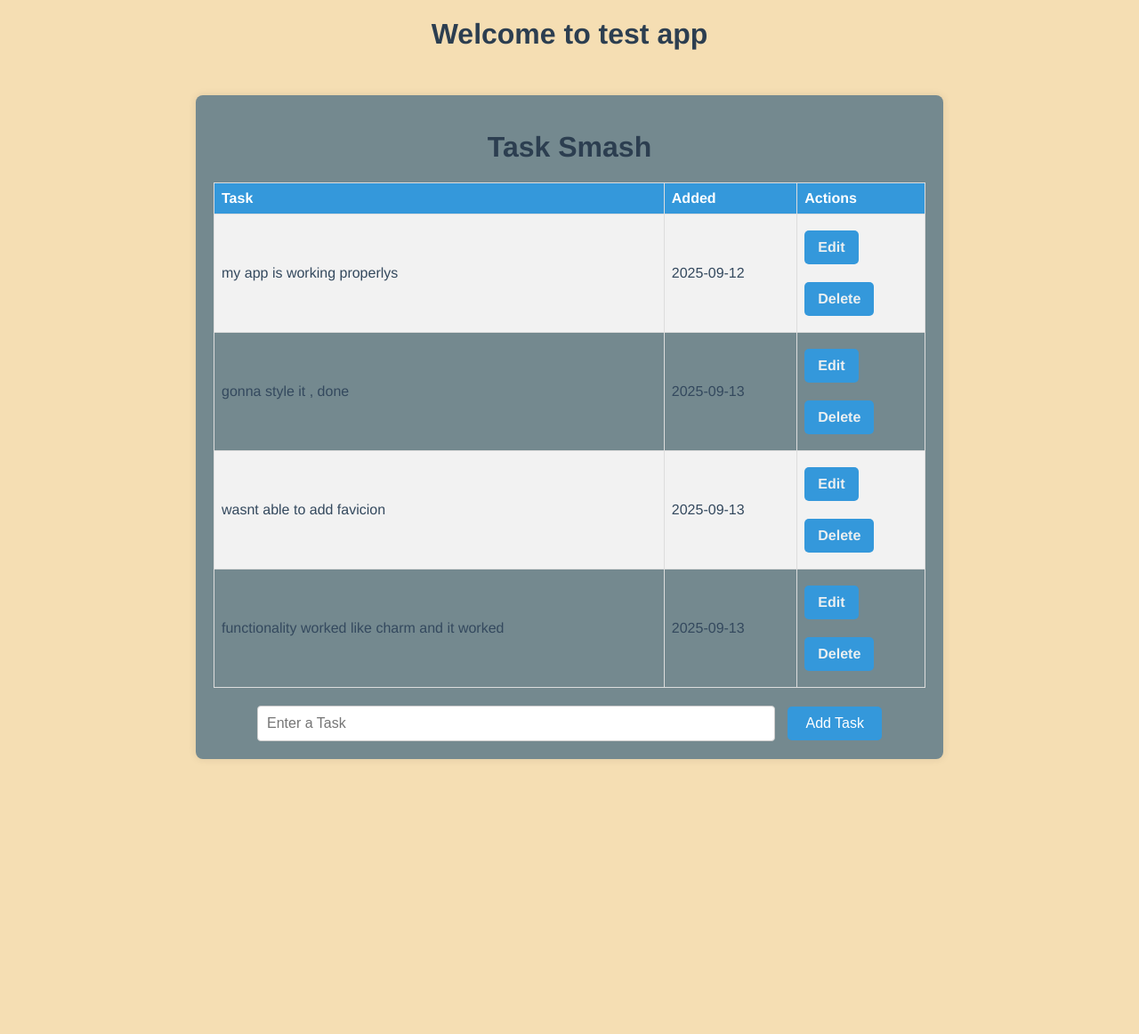
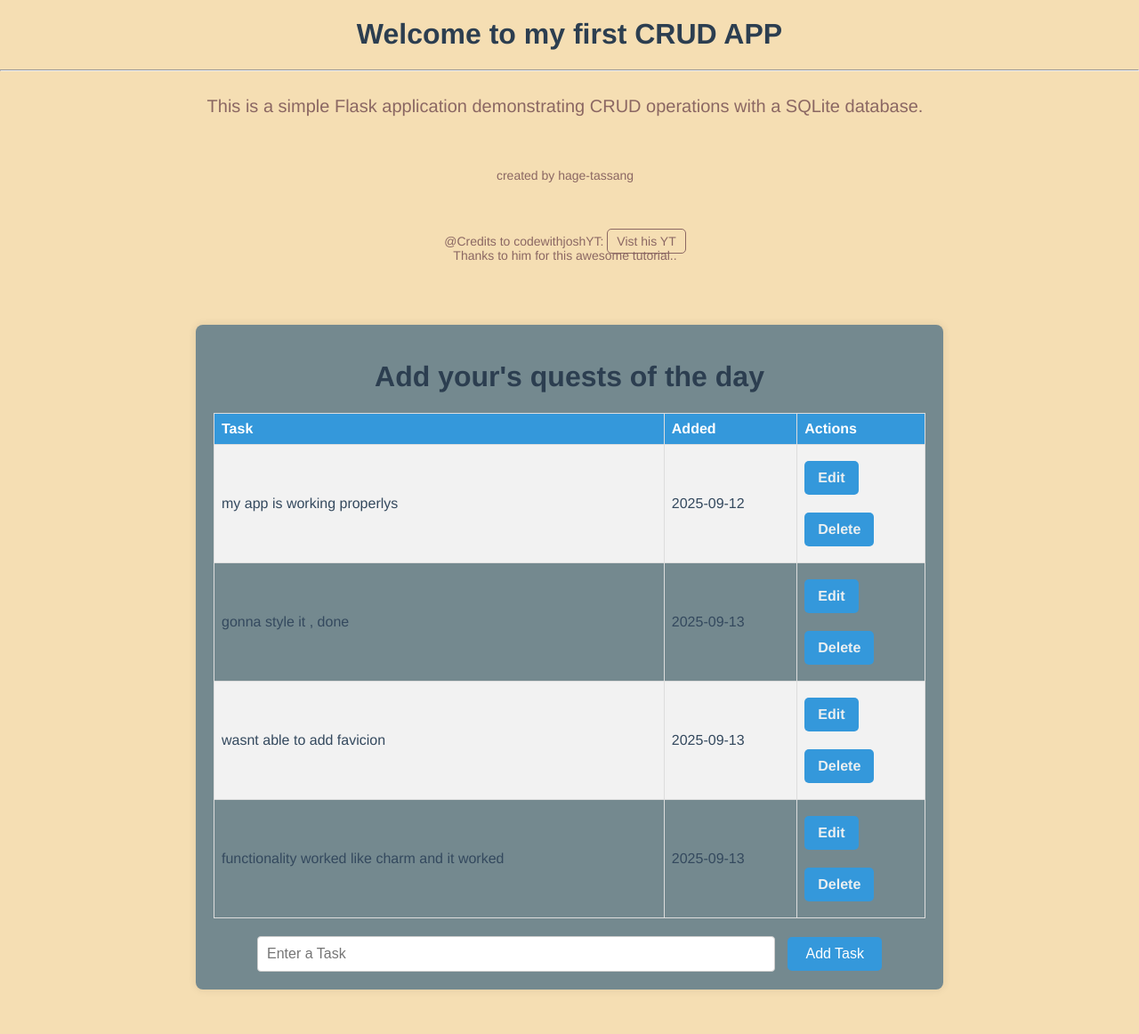
Before and after one commit to Hage-Tassang/CodeWithJosh-Flask-Playlist, a Flask app: page / in a window 1280 px wide. Shown: the whole page at 89% size. Before the commit the page ends 853 px from the top, so only its background shows below. Run offline with Flask 3, Linux system fonts and the light colour scheme.

Commit message:
some few changes and credits to author

```diff
--- a/flask-app-learn/static/styles.css
+++ b/flask-app-learn/static/styles.css
@@ -93,4 +93,29 @@ h1 {
 }
 .content table tr:hover {
   background-color: #ddd;
+}
+
+span {
+  color: #8b6763;
+  font-size: 14px;
+  margin-right: 10px;
+  display: block;
+  padding: 20px;
+  text-align: center;
+}
+
+#josh {
+  display: inline;
+  color: #8b6763;
+  font-size: 14px;
+  text-decoration: none;
+  border: 1px solid #8b6763;
+  margin-left: 0px;
+  padding: 5px 10px;
+  border-radius: 5px;
+  transition: background-color 0.3s, color 0.3s;
+}
+#josh:hover {
+  background-color: #8b6763;
+  color: white;
 }/*# sourceMappingURL=styles.css.map */
--- a/flask-app-learn/static/styles.scss
+++ b/flask-app-learn/static/styles.scss
@@ -8,6 +8,7 @@ $title-color: #2c3e50;
 $bg_color: wheat;
 $text-color: #34495e;
 $secondary_bg_color: #74898f;
+$span-color: #8b6763;
 
 
 // for dark more
@@ -130,3 +131,28 @@ h1 {
     }
 
 }
+
+span {
+    color: $span-color;
+    font-size: 14px;
+    margin-right: 10px;
+    display: block;
+    padding: 20px;
+    text-align: center;
+}
+#josh {
+    display: inline;
+    color: $span-color;
+    font-size: 14px;
+    text-decoration: none;
+    border: 1px solid $span-color;
+    margin-left: 0px;
+    padding: 5px 10px;
+    border-radius: 5px;
+    transition: background-color 0.3s, color 0.3s;
+
+    &:hover {
+        background-color: $span-color;
+        color: white;
+    }
+}
--- a/flask-app-learn/templates/index.html
+++ b/flask-app-learn/templates/index.html
@@ -6,7 +6,7 @@
 
 {% block body %}
     <div class="content">
-        <h1>Task Smash</h1>
+        <h1>Add your's quests of the day</h1>
 
     {%if tasks | length < 1%}
         <h3>No Tasks..CREATE ONE TASK </h3>
--- a/flask-app-learn/templates/layout.html
+++ b/flask-app-learn/templates/layout.html
@@ -11,7 +11,20 @@
     </head>
 
     <body>
-        <h1>Welcome to test app</h1>
+        <h1>Welcome to my first CRUD APP</h1>
+        <hr>
+        <span style="font-size: 20px;">This is a simple Flask application demonstrating CRUD operations with a SQLite database.</span>
+        <br>
+        <span>created by hage-tassang</span>
+        <br>
+        <span>
+            @Credits to codewithjoshYT:
+            <a href="https://www.youtube.com/watch?v=45P3xQPaYxc&list=PLEpRcxOmTFlN1ITmQU5P8PHXBSSIMBZaS" id='josh'>Vist his YT</a>
+            <br>
+            Thanks to him for this awesome tutorial..
+
+        </span>
+
         {% block body %}{% endblock %}
     </body>
 </html>
```
Also changed, not shown: 1 other file.
